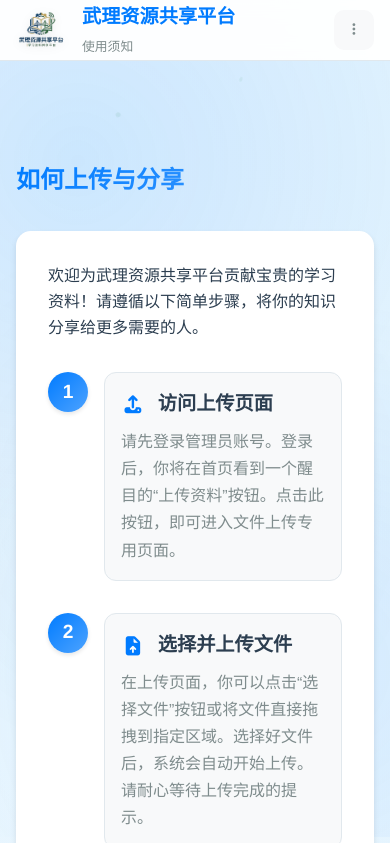
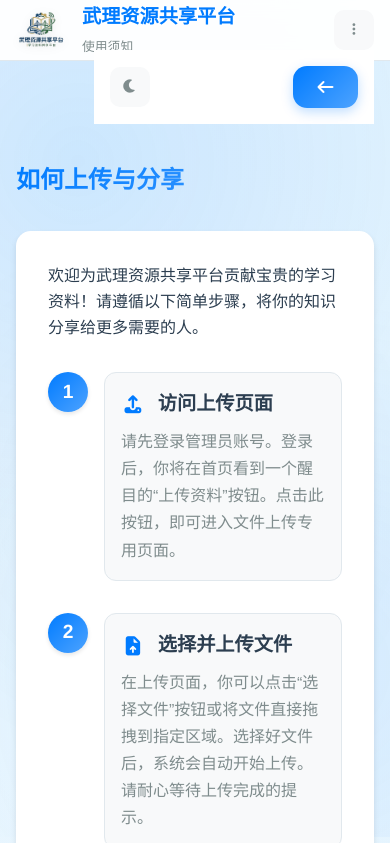
Before and after one commit to zygame1314/whut-resource, a website: page how_to_upload.html in a window 390 px wide. Both pictures are taken after a click on the button 354 px from the left and 30 px from the top of the page. Shown: the top 843 px of the page. Drawn offline with Linux system fonts and the light colour scheme.

Commit message:
优化导航操作逻辑，确保在未找到认证部分时不渲染分页控件，提升代码健壮性

```diff
--- a/css/layout.css
+++ b/css/layout.css
@@ -252,6 +252,13 @@
 
     .nav-actions.active {
         display: flex;
+    }
+
+    .nav-actions:not(:has(#auth-section)).active {
+        display: flex;
+        flex-direction: row;
+        justify-content: space-between;
+        align-items: center;
     }
 
     .nav-actions #auth-section {
--- a/script.js
+++ b/script.js
@@ -1620,6 +1620,9 @@ function renderFileList(prefix, data, isGlobalSearch = false, localSearchTerm =
 function renderPaginationControls(paginationData) {
     let controlsContainer = document.getElementById('pagination-controls');
     if (!controlsContainer) {
+        if (!fileListElement) {
+            return;
+        }
         console.warn('Pagination controls container not found. Creating one.');
         controlsContainer = document.createElement('div');
         controlsContainer.id = 'pagination-controls';
@@ -1807,12 +1810,14 @@ document.addEventListener('authRestored', () => {
 document.addEventListener('DOMContentLoaded', () => {
     initTheme();
     createParticleBackground();
+    if (fileListElement) {
         fileListElement.innerHTML = `
             <li class="empty-state" style="text-align: center; padding: 3rem; color: var(--text-secondary); cursor: pointer;" title="点击登录">
                 <i class="fas fa-user-shield" style="font-size: 2rem; margin-bottom: 1rem; display: block;"></i>
                 请先完成验证以查看文件
             </li>
         `;
+    }
     updateBreadcrumb('');
     currentPrefix = '';
     renderPaginationControls(null);
```
Lines whose indentation alone changed are shown as unchanged.
